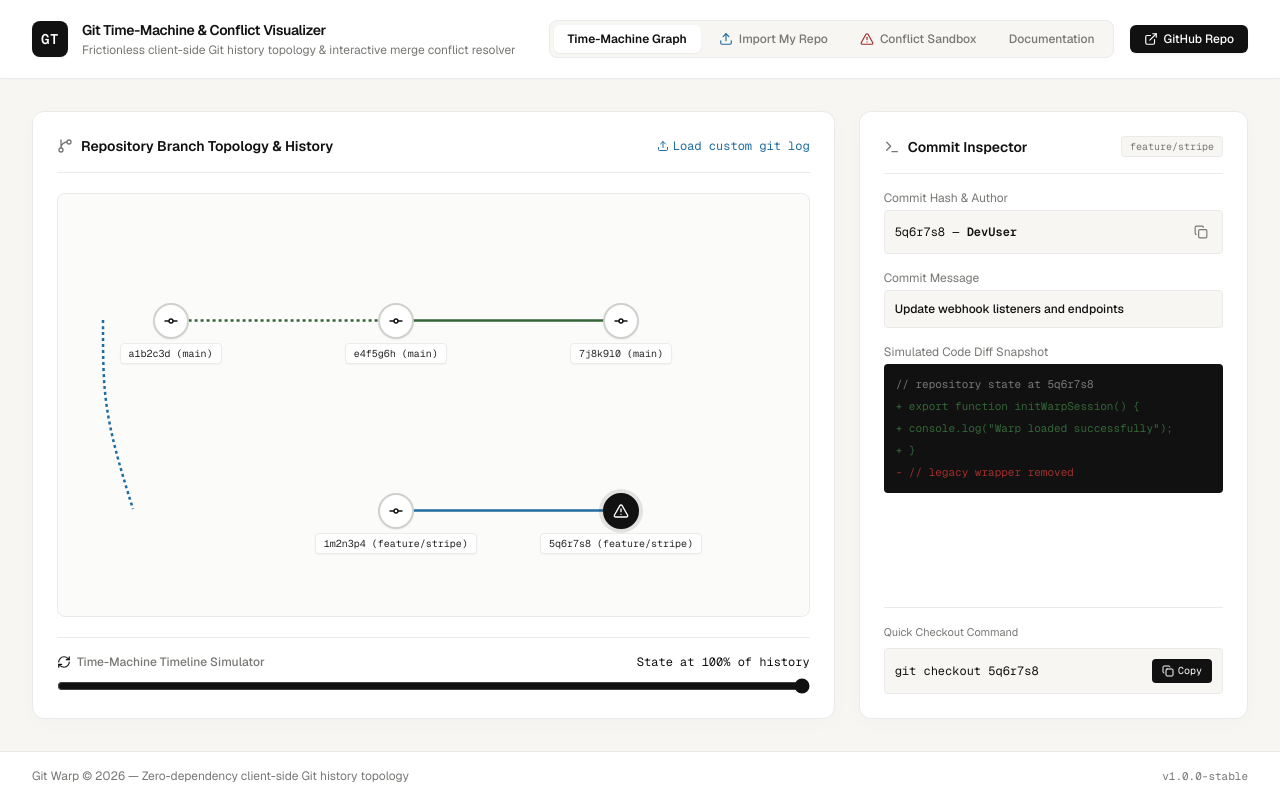
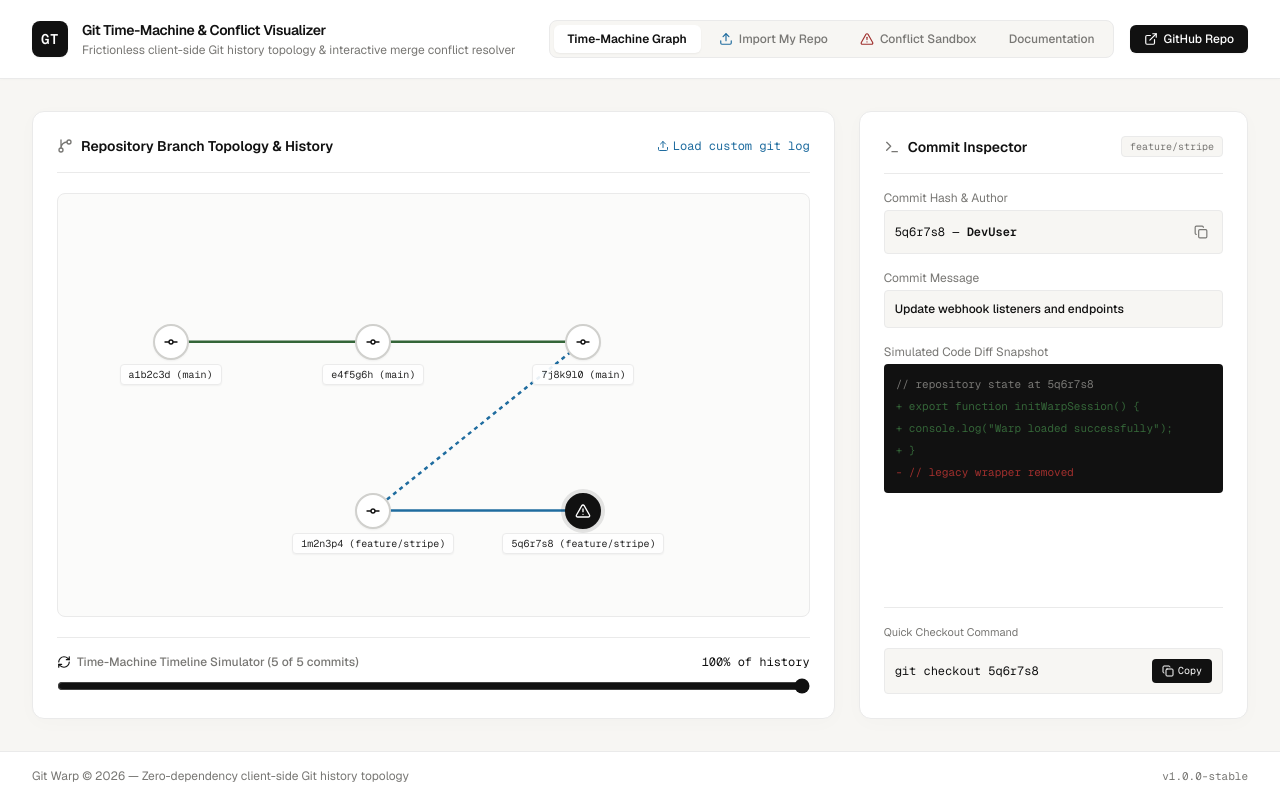
Before and after one commit to MixBroX/git-warp, a React (Vite) app: page / in a window 1280 px wide. Built offline with nearby package versions, Linux system fonts and the light colour scheme.

Commit message:
fix: resolve white screen, graph lines and timeline slider

```diff
--- a/src/App.tsx
+++ b/src/App.tsx
@@ -27,11 +27,11 @@ interface CommitNode {
 }
 
 const DEFAULT_COMMITS: CommitNode[] = [
-  { id: 'c1', hash: 'a1b2c3d', message: 'Initial commit: setup base architecture', author: 'Alex', branch: 'main', x: 15, y: 30 },
-  { id: 'c2', hash: 'e4f5g6h', message: 'Add authentication middleware', author: 'Sarah', branch: 'main', x: 45, y: 30 },
-  { id: 'c3', hash: '7j8k9l0', message: 'Refactor database connection pool', author: 'Alex', branch: 'main', x: 75, y: 30 },
-  { id: 'c4', hash: '1m2n3p4', message: 'Start payment gateway integration', author: 'DevUser', branch: 'feature/stripe', x: 45, y: 75 },
-  { id: 'c5', hash: '5q6r7s8', message: 'Update webhook listeners and endpoints', author: 'DevUser', branch: 'feature/stripe', x: 75, y: 75, conflict: true },
+  { id: 'c1', hash: 'a1b2c3d', message: 'Initial commit: setup base architecture', author: 'Alex', branch: 'main', x: 15, y: 35 },
+  { id: 'c2', hash: 'e4f5g6h', message: 'Add authentication middleware', author: 'Sarah', branch: 'main', x: 42, y: 35 },
+  { id: 'c3', hash: '7j8k9l0', message: 'Refactor database connection pool', author: 'Alex', branch: 'main', x: 70, y: 35 },
+  { id: 'c4', hash: '1m2n3p4', message: 'Start payment gateway integration', author: 'DevUser', branch: 'feature/stripe', x: 42, y: 75 },
+  { id: 'c5', hash: '5q6r7s8', message: 'Update webhook listeners and endpoints', author: 'DevUser', branch: 'feature/stripe', x: 70, y: 75, conflict: true },
 ];
 
 export default function App() {
@@ -52,6 +52,10 @@ export default function App() {
     setTimeout(() => setCopied(false), 2000);
   };
 
+  // Filter commits based on timeline scrubber
+  const visibleCommitsCount = Math.max(1, Math.ceil((simulatedTime / 100) * commits.length));
+  const visibleCommits = commits.slice(0, visibleCommitsCount);
+
   // Parse git log text input
   const handleParseGitLog = () => {
     if (!rawLogInput.trim()) {
@@ -70,8 +74,8 @@ export default function App() {
         const message = parts.slice(1).join(' ') || 'Commit update';
 
         const isBranchB = line.includes('feature') || line.includes('fix') || index % 2 !== 0;
-        const xPos = Math.min(15 + (index * 20), 85);
-        const yPos = isBranchB ? 75 : 30;
+        const xPos = Math.min(15 + (index * 15), 85);
+        const yPos = isBranchB ? 75 : 35;
 
         parsedCommits.push({
           id: `imported-${index}`,
@@ -89,6 +93,7 @@ export default function App() {
         setCommits(parsedCommits);
         setSelectedCommit(parsedCommits[0]);
         setActiveTab('visualizer');
+        setSimulatedTime(100);
         setImportError('');
       } else {
         setImportError('Could not parse any commits. Ensure you use `git log --oneline` format.');
@@ -177,24 +182,47 @@ export default function App() {
 
               {/* Simulated Git Graph Canvas Area */}
               <div className="flex-1 bg-[#FBFBFA] border border-[#EAEAEA] rounded-lg relative min-h-[420px] p-6 flex items-center justify-center overflow-hidden">
-                {/* SVG Connecting Lines */}
+                {/* SVG Connecting Lines between visible commits */}
                 <svg className="absolute inset-0 w-full h-full pointer-events-none" style={{ minHeight: '420px' }}>
-                  <line x1="15%" y1="30%" x2="45%" y2="30%" stroke="#346538" strokeWidth="2.5" strokeDasharray="3" />
-                  <line x1="45%" y1="30%" x2="75%" y2="30%" stroke="#346538" strokeWidth="2.5" />
-                  <path d="M 45 126 C 45 200, 45 220, 75 315" fill="none" stroke="#1F6C9F" strokeWidth="2.5" strokeDasharray="3" />
-                  <line x1="45%" y1="75%" x2="75%" y2="75%" stroke="#1F6C9F" strokeWidth="2.5" />
+                  {visibleCommits.map((c, i) => {
+                    if (i === 0) return null;
+                    const prev = visibleCommits[i - 1];
+                    const strokeColor = c.branch.includes('stripe') || c.y === 75 ? '#1F6C9F' : '#346538';
+                    return (
+                      <line
+                        key={`line-${c.id}`}
+                        x1={`${prev.x}%`}
+                        y1={`${prev.y}%`}
+                        x2={`${c.x}%`}
+                        y2={`${c.y}%`}
+                        stroke={strokeColor}
+                        strokeWidth="2.5"
+                        strokeDasharray={c.branch !== prev.branch ? "4" : undefined}
+                      />
+                    );
+                  })}
+                  {/* Branch branch connector if both main and feature exist */}
+                  {visibleCommits.some(c => c.y === 75) && visibleCommits.some(c => c.y === 35 && c.x === 42) && (
+                    <path
+                      d="M 42% 35% C 42% 55%, 42% 55%, 42% 75%"
+                      fill="none"
+                      stroke="#1F6C9F"
+                      strokeWidth="2.5"
+                      strokeDasharray="4"
+                    />
+                  )}
                 </svg>
 
                 {/* Commit Nodes */}
                 <div className="absolute inset-0 p-6">
-                  {commits.map((c) => {
+                  {visibleCommits.map((c) => {
                     const isSelected = selectedCommit?.id === c.id;
                     return (
                       <button
                         key={c.id}
                         onClick={() => setSelectedCommit(c)}
                         style={{ left: `${c.x}%`, top: `${c.y}%` }}
-                        className="absolute -translate-x-1/2 -translate-y-1/2 flex flex-col items-center group transition-transform hover:scale-110 focus:outline-none"
+                        className="absolute -translate-x-1/2 -translate-y-1/2 flex flex-col items-center group transition-transform hover:scale-110 focus:outline-none z-10"
                       >
                         <div className={`w-9 h-9 rounded-full flex items-center justify-center border-2 shadow-sm transition-all ${
                           isSelected
@@ -218,14 +246,15 @@ export default function App() {
               <div className="mt-5 pt-4 border-t border-[#EAEAEA] flex flex-col gap-2">
                 <div className="flex justify-between items-center text-xs">
                   <span className="font-medium text-[#787774] flex items-center gap-1.5">
-                    <RefreshCw className="w-3.5 h-3.5 text-[#111111]" /> Time-Machine Timeline Simulator
+                    <RefreshCw className="w-3.5 h-3.5 text-[#111111]" /> Time-Machine Timeline Simulator ({visibleCommits.length} of {commits.length} commits)
                   </span>
-                  <span className="font-mono text-[#111111]">State at {simulatedTime}% of history</span>
+                  <span className="font-mono text-[#111111]">{simulatedTime}% of history</span>
                 </div>
                 <input
                   type="range"
-                  min="10"
+                  min="20"
                   max="100"
+                  step="20"
                   value={simulatedTime}
                   onChange={(e) => setSimulatedTime(Number(e.target.value))}
                   className="w-full accent-[#111111] cursor-pointer"
@@ -384,7 +413,7 @@ export default function App() {
 
                 {conflictResolved ? (
                   <div className="bg-[#346538]/20 p-2 rounded border border-[#346538]/40 text-[#A8D5BA]">
-                    &nbsp;&nbsp;return await StripeClient.charges.create({{ amount: 1500, currency: 'usd' }});
+                    &nbsp;&nbsp;return await StripeClient.charges.create(&#123; amount: 1500, currency: 'usd' &#125;);
                   </div>
                 ) : (
                   <>
@@ -392,7 +421,7 @@ export default function App() {
                       <div>&lt;&lt;&lt;&lt;&lt;&lt;&nbsp;HEAD (main branch)</div>
                       <div>&nbsp;&nbsp;return await LocalGateway.charge(cartId);</div>
                       <div>=======</div>
-                      <div>&nbsp;&nbsp;return await StripeClient.charges.create({{ amount: 1500, currency: 'usd' }});</div>
+                      <div>&nbsp;&nbsp;return await StripeClient.charges.create(&#123; amount: 1500, currency: 'usd' &#125;);</div>
                       <div>&gt;&gt;&gt;&gt;&gt;&gt;&nbsp;feature/stripe</div>
                     </div>
                   </>
```
